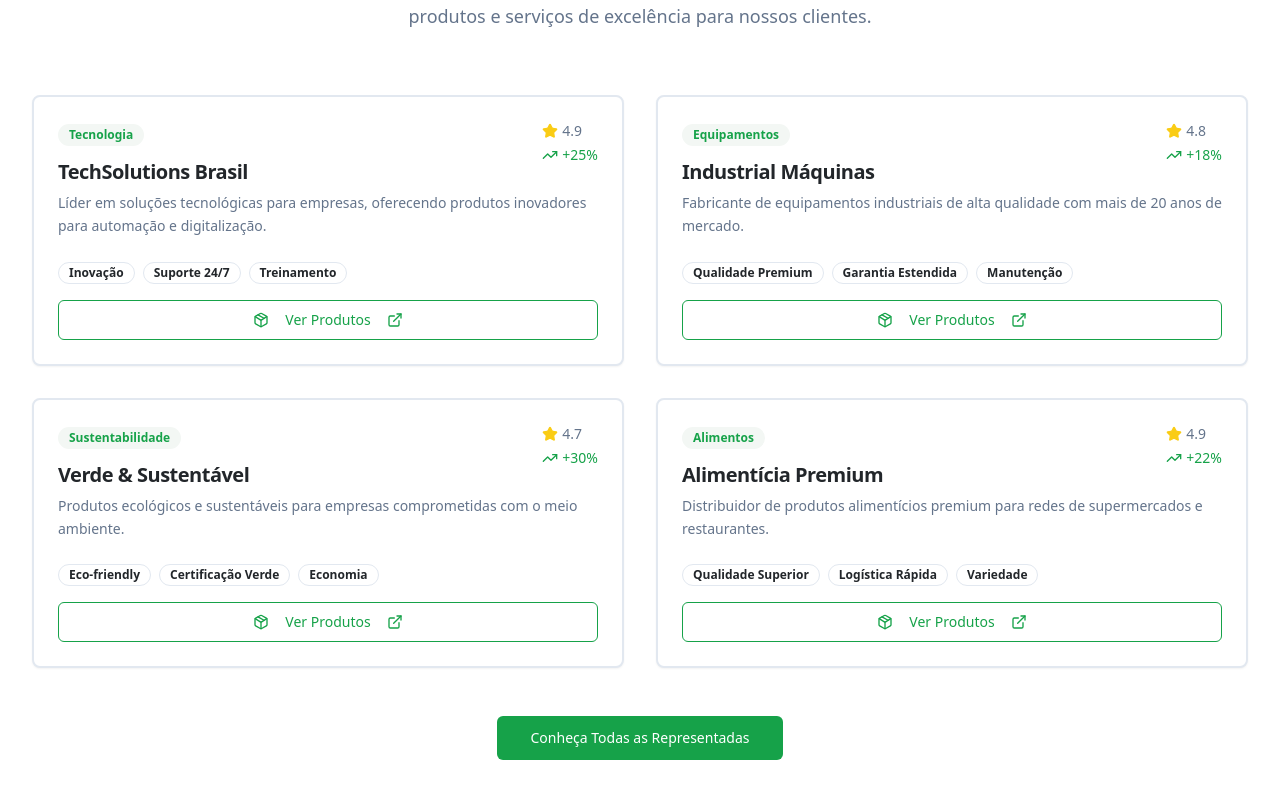
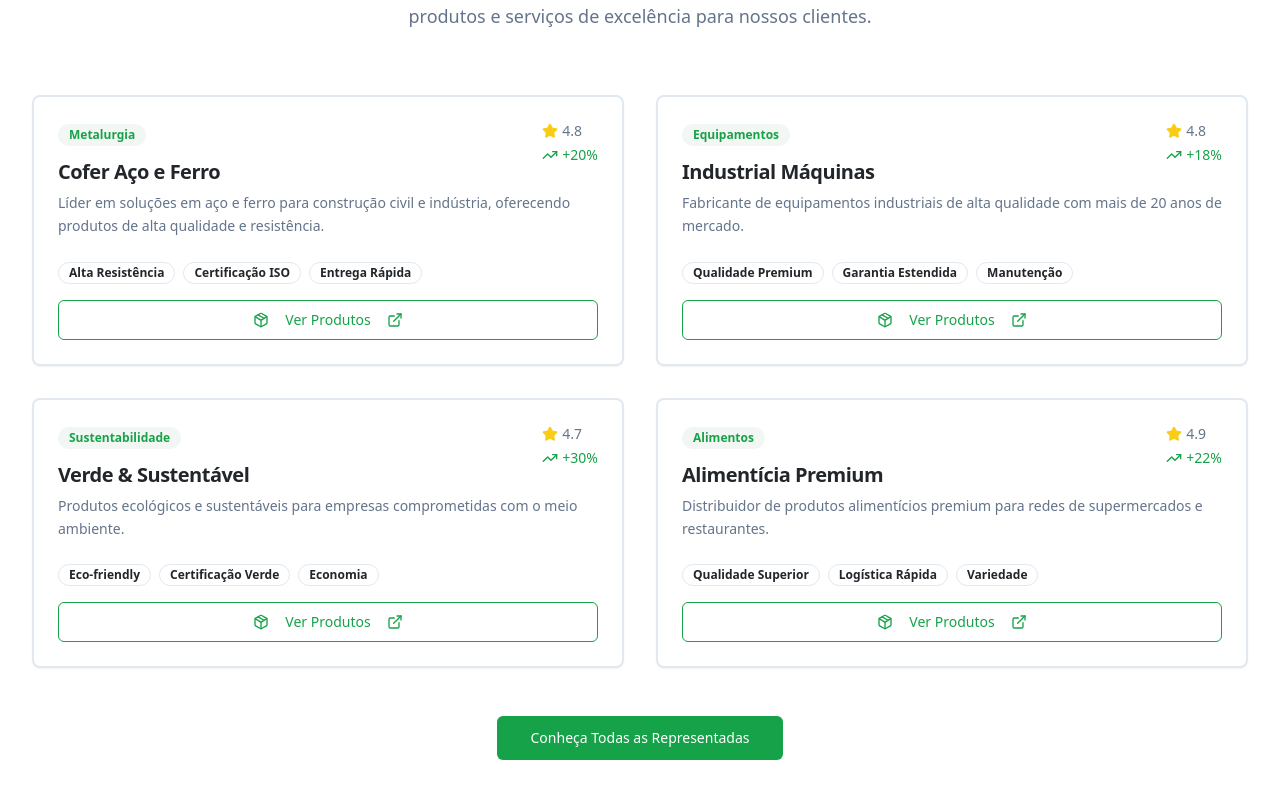
Before and after one commit to antonelligu/Empresa, a React (Vite) app: page / in a window 1280 px wide. Shown: the part 1848-2647 px from the top of the page. Built offline with nearby package versions, Linux system fonts and the light colour scheme.

Commit message:
Update Representatives Section
Added "Cofer Aço e Ferro" to the representatives section.

```diff
--- a/src/components/Representatives.tsx
+++ b/src/components/Representatives.tsx
@@ -6,12 +6,12 @@ import { ExternalLink, Star, TrendingUp, Package } from "lucide-react";
 const Representatives = () => {
   const representatives = [
     {
-      name: "TechSolutions Brasil",
-      category: "Tecnologia",
-      description: "Líder em soluções tecnológicas para empresas, oferecendo produtos inovadores para automação e digitalização.",
-      highlights: ["Inovação", "Suporte 24/7", "Treinamento"],
-      rating: 4.9,
-      growth: "+25%"
+      name: "Cofer Aço e Ferro",
+      category: "Metalurgia",
+      description: "Líder em soluções em aço e ferro para construção civil e indústria, oferecendo produtos de alta qualidade e resistência.",
+      highlights: ["Alta Resistência", "Certificação ISO", "Entrega Rápida"],
+      rating: 4.8,
+      growth: "+20%"
     },
     {
       name: "Industrial Máquinas",
```
